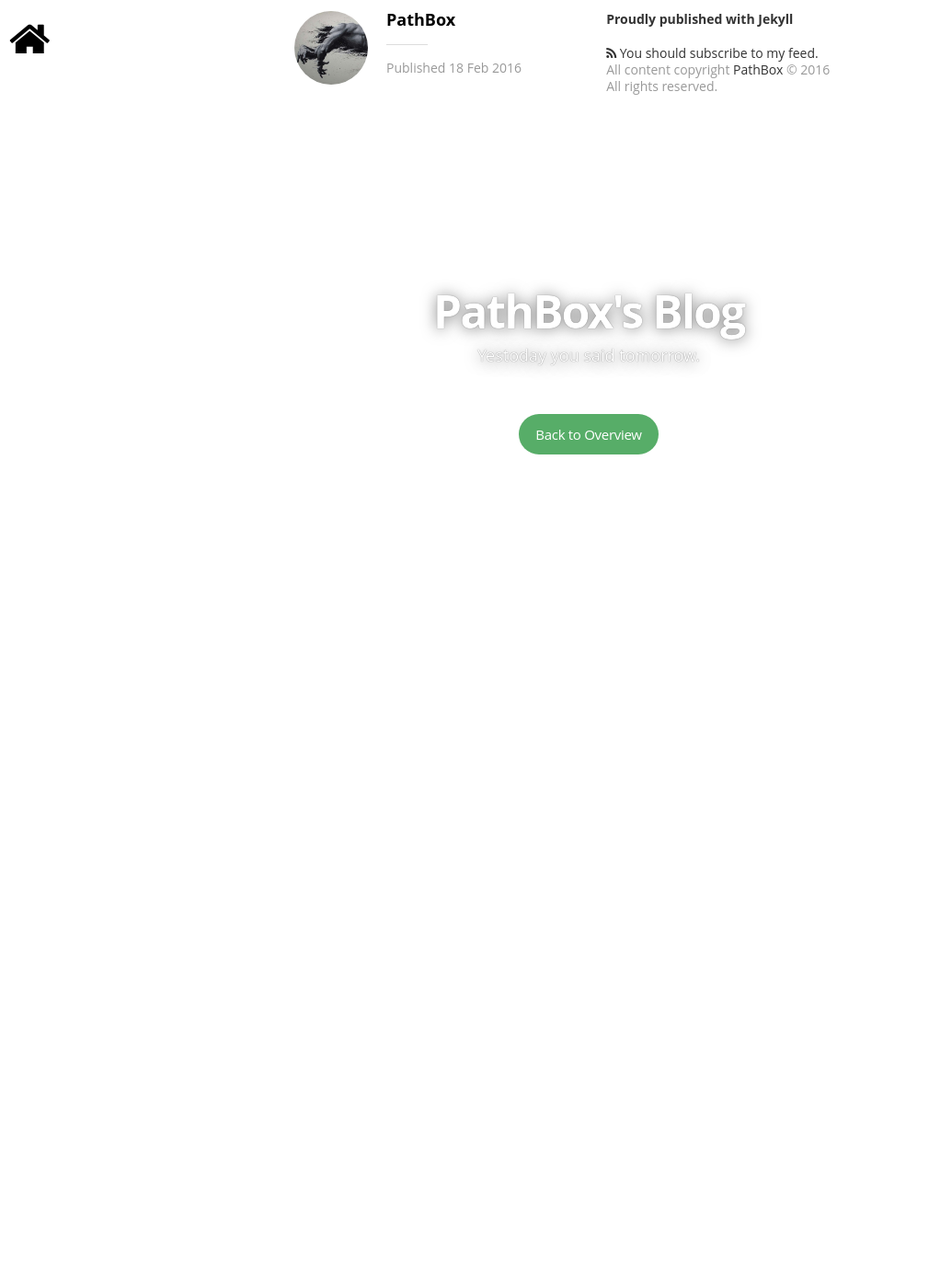
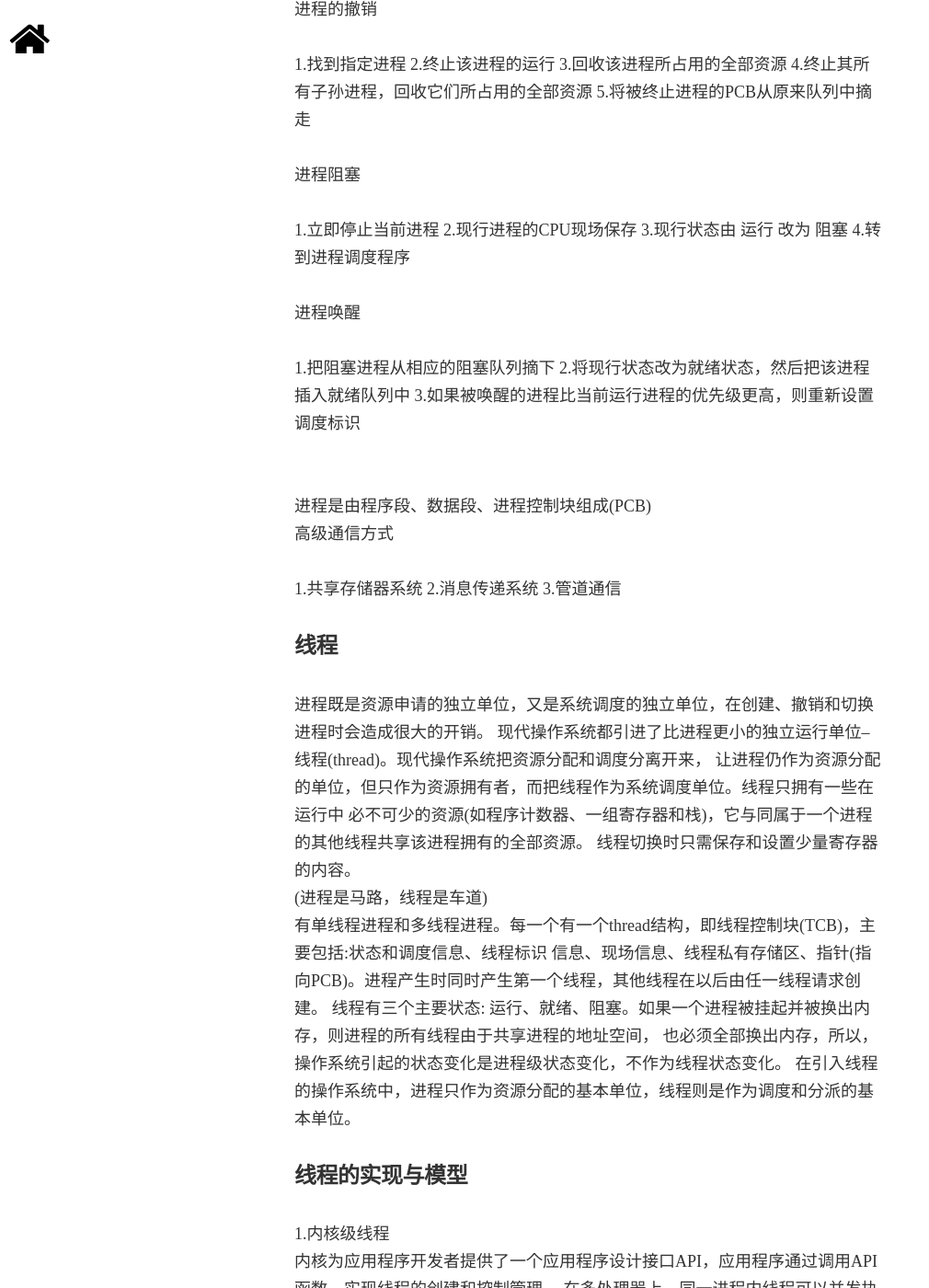
Before and after one commit to pathbox/pathbox.github.io, a Jekyll site: the page built from _posts/2016-02-18-operating-systerm-thread-processor.md, in a window 1280 px wide and 1400 px high, scrolled down 3131 px. Shown: the whole window at 92% size, without its empty margins (0-1010 px from the left). Built offline with Jekyll 4.4.1, drawn with Linux system fonts in a browser that asks for light colours; nearby versions of some CDN libraries; some web fonts are replaced; Markdown is read by kramdown in place of the engine named in the settings; comment, search, counter and statistics services are not loaded; before the commit the page ends 3715 px from its top, so only the background shows below that; some of the changed text lies outside the part shown.

Commit message:
操作系统原理--进程线程(2)

```diff
--- a/_posts/2016-02-18-operating-systerm-thread-processor.md
+++ b/_posts/2016-02-18-operating-systerm-thread-processor.md
@@ -73,4 +73,92 @@ Linux 是各类服务器的最佳选择之一，在相同硬件条件下，系
 程序的执行必须有一个或多个栈，用来保存过程调用和参数传递的整个过程。进程影像一般由　程序、数据、栈和ＰＣＢ四步分组成。
 操作系统根据ＰＣＢ对进程实施控制和管理。进程控制包括：进程创建、进程撤销、进程阻塞、进程唤醒、改变进程优先级、调度进程运行。这些操作都要对应地执行一个特殊的程序段，同时系统也通过系统调用给用户提供进程控制的功能
 </p>
+
+<br>
+  进程创建
+
+<p>
+  1.申请一个空闲PCB
+  2.为新进程分配资源
+  3.将新进程的PCB初始化
+  4.将新进程加到就绪队列中
+</p>
+
+  进程的撤销
+
+  <p>
+  1.找到指定进程
+  2.终止该进程的运行
+  3.回收该进程所占用的全部资源
+  4.终止其所有子孙进程，回收它们所占用的全部资源
+  5.将被终止进程的PCB从原来队列中摘走
+  </p>
+
+  进程阻塞
+
+  <p>
+  1.立即停止当前进程
+  2.现行进程的CPU现场保存
+  3.现行状态由 运行 改为 阻塞
+  4.转到进程调度程序
+  </p>
+
+  进程唤醒
+
+  <p>
+  1.把阻塞进程从相应的阻塞队列摘下
+  2.将现行状态改为就绪状态，然后把该进程插入就绪队列中
+  3.如果被唤醒的进程比当前运行进程的优先级更高，则重新设置调度标识
+  </p>
+
+  <br>
+  进程是由程序段、数据段、进程控制块组成(PCB)
+  <br>
+  高级通信方式
+
+  <p>
+  1.共享存储器系统
+  2.消息传递系统
+  3.管道通信
+  </p>
+
+  <h3>线程</h3>
+  <br>
+  进程既是资源申请的独立单位，又是系统调度的独立单位，在创建、撤销和切换进程时会造成很大的开销。
+  现代操作系统都引进了比进程更小的独立运行单位--线程(thread)。现代操作系统把资源分配和调度分离开来，
+  让进程仍作为资源分配的单位，但只作为资源拥有者，而把线程作为系统调度单位。线程只拥有一些在运行中
+  必不可少的资源(如程序计数器、一组寄存器和栈)，它与同属于一个进程的其他线程共享该进程拥有的全部资源。
+  线程切换时只需保存和设置少量寄存器的内容。
+  <br>
+  (进程是马路，线程是车道)
+  <br>
+  有单线程进程和多线程进程。每一个有一个thread结构，即线程控制块(TCB)，主要包括:状态和调度信息、线程标识
+  信息、现场信息、线程私有存储区、指针(指向PCB)。进程产生时同时产生第一个线程，其他线程在以后由任一线程请求创建。
+  线程有三个主要状态: 运行、就绪、阻塞。如果一个进程被挂起并被换出内存，则进程的所有线程由于共享进程的地址空间，
+  也必须全部换出内存，所以，操作系统引起的状态变化是进程级状态变化，不作为线程状态变化。
+  在引入线程的操作系统中，进程只作为资源分配的基本单位，线程则是作为调度和分派的基本单位。
+  <br>
+  <h3>线程的实现与模型</h3>
+  <br>
+  1.内核级线程
+  <br>
+  内核为应用程序开发者提供了一个应用程序设计接口API，应用程序通过调用API函数，实现线程的创建和控制管理。
+  在多处理器上，同一进程内线程可以并发执行。内核级线程自身可以用多线程技术实现，提高了系统的并行性和执行速度。
+  缺点:应用程序的线程运行在用户空间，而线程调度和管理在内核空间，即使是同一进程在运行，当对线程的控制需要从一个线程传送到
+  另一个线程时，也要经过用户态到核心态，再从核心态到用户态的模式切换，系统开销较大。核心级线程表格占用系统空间。
+  <br>
+  2.用户级线程
+  <br>
+  用户级线程只存在用户级，线程的创建、撤销及切换都不利用系统调度实现，因而这种线程与内核无关，内核也不知道这种线程的存在。
+  内核只是以进程为单位，实现进程状态的转换。线程的切换都在用户级别。
+  缺点:线程由于I/O等原因阻塞于内核时，多线程库调度器不知道，则该线程所在进程的所有线程都将被阻塞，使得处理器空闲，浪费资源。
+  系统在进程调度分配给进程的处理器时间需要由所有的线程分享，不能做到同一进程内线程在多CPU上并行。
+  <br>
+  3.混合式线程
+  <br>
+  同一个进程的多个线程可以同时在不同处理器上并行执行。(真正的多线程并行)
+  <br>
+  线程模型: 1.一对一模型  2.多对一模型  3.多对多模型
+
+
 <p>{{ page.date | date_to_string }}</p>
```
